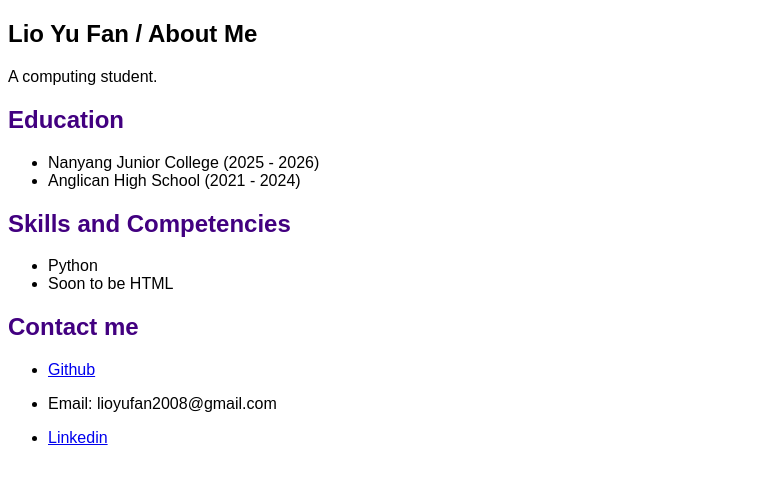
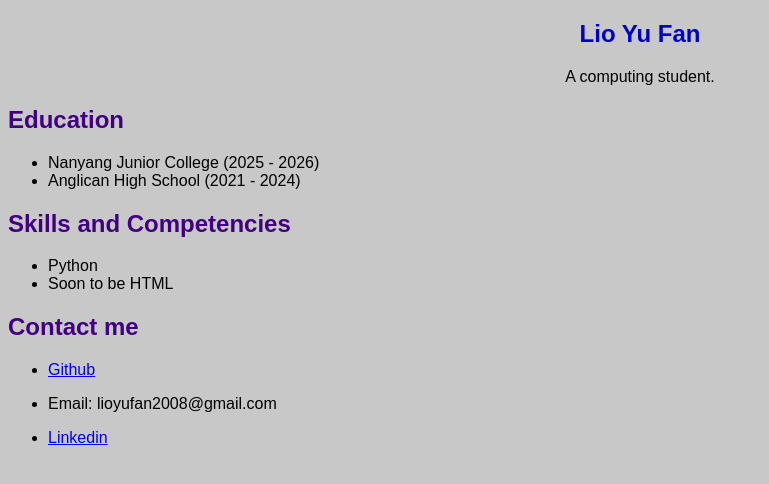
Before and after one commit to Yufanfromcoral/Yufanfromcoral.github.io, a plain HTML site: page index.html in a window 1280 px wide. Shown: the whole page, without its empty margins (0-769 px from the left). Drawn offline with Linux system fonts and the light colour scheme.

Commit message:
update index.html

```diff
--- a/index.html
+++ b/index.html
@@ -1,11 +1,12 @@
 <!DOCTYPE html>
 <html>
+  <body style="background-color: rgba(124, 124, 124, 0.421);">
   <!-- This is an HTML comment. Comments are ignored by the browser and do not appear on the document. -->
   <!-- An HTML page has a <head> and a <body>. -->
 
   <!-- Information in the <head> element does not appear on the document. This element is usually used to store information used by the document. -->
   <head>
-    <title>Savio Sidharta</title>
+    <title>About me (Lio Yu Fan)</title>
     <!-- [meta tags](https://developer.mozilla.org/en-US/docs/Web/HTML/Element/meta) contain information about the page, which cannot be represented by other tags -->
     <meta charset="utf-8" />
     <meta name="viewport" content="width=device-width, initial-scale=1, shrink-to-fit=no" />
@@ -23,20 +24,13 @@
   </style>
   <!-- The <body> tag is where the visible content goes. -->
   <!-- See https://developer.mozilla.org/en-US/docs/Web/HTML/Content_categories for tips on organising content elements. -->
-  <body>
-    <!--
-    The (optional) <header> HTML element represents introductory content that would usually be shown at the top of every page in a group of pages.
-    For example, a logo or top banner, with a navigation bar.
-    -->
-    <header></header>
-
     <!--
     The (optional) <section> element is used to encapsulate standalone sections of content.
     It makes sense to use them for a portfolio, but perhaps not for an essay.
     -->
     <section>
-      <h1 style="color:rgb(0, 0, 0);">Lio Yu Fan / About Me</h1>
-      <p>A computing student.</p>
+      <h1 style="color:rgb(0, 0, 200); text-align: center;">Lio Yu Fan</h1>
+      <p style="text-align:center;">A computing student.</p>
     </section>
 
     <section>
```
